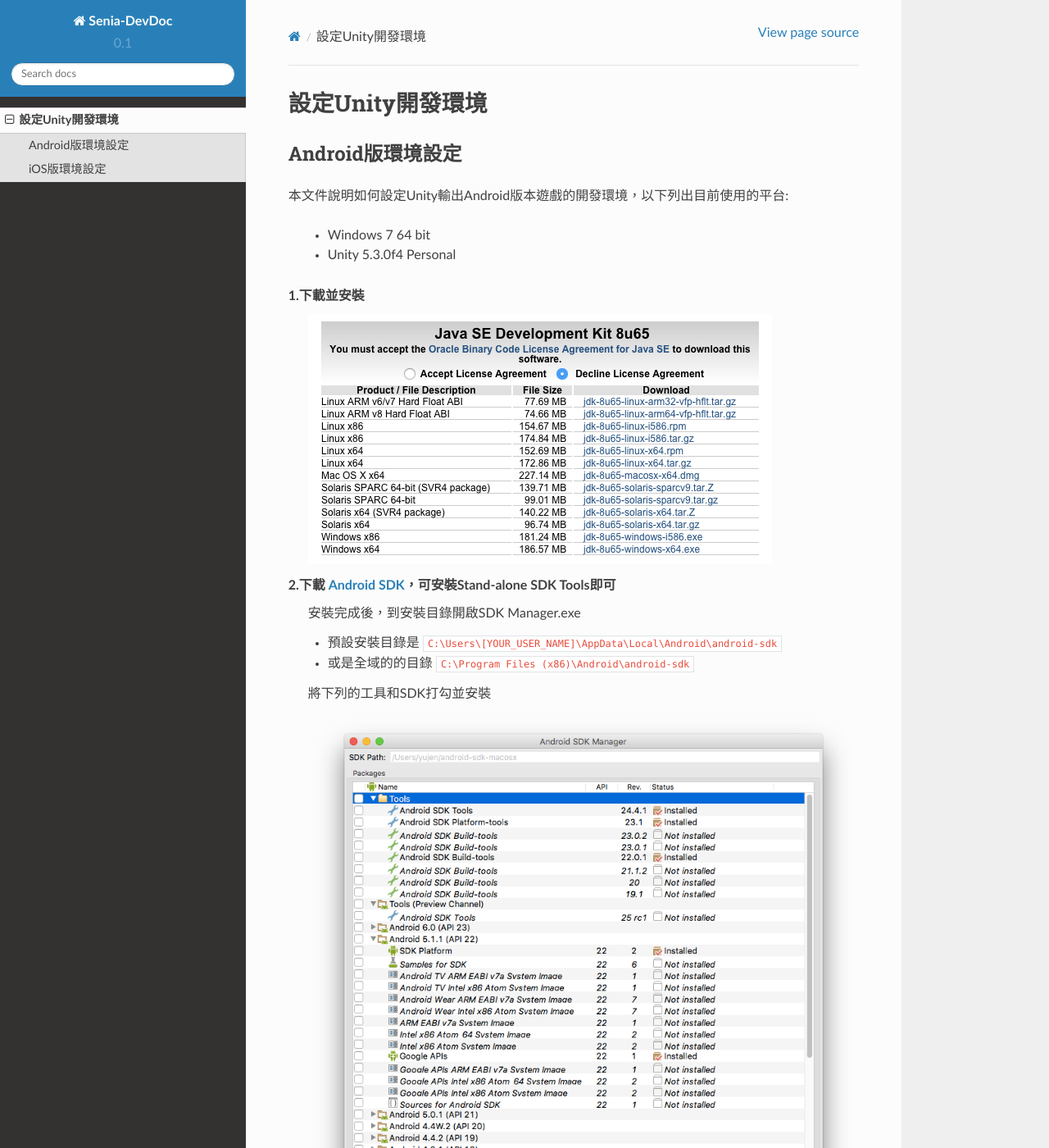
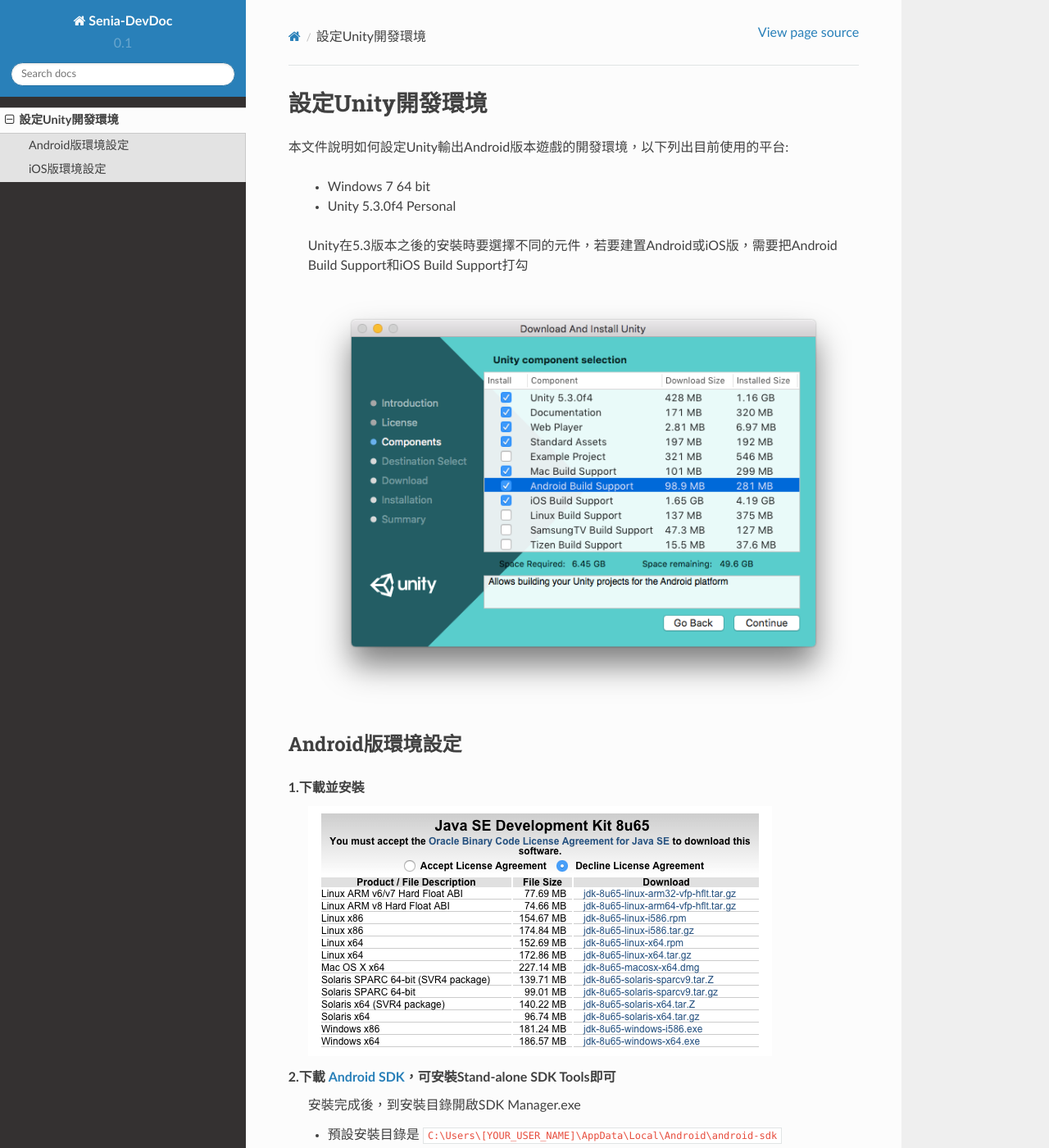
Before and after one commit to yujen/Senia-DevDoc, a Sphinx documentation site: the page built from docs/setup-build-environment.rst, in a window 1280 px wide and 1400 px high. Shown: the whole window at 82% size. Built offline with Sphinx 7.4.7 and the Read the Docs theme 2.0.0, drawn with Linux system fonts in a browser that asks for light colours.

Commit message:
add install unity 5.3

```diff
--- a/docs/index.rst
+++ b/docs/index.rst
@@ -5,8 +5,6 @@
 
 賽妮亞開發文件
 ========================================
-
-Contents:
 
 .. toctree::
    :maxdepth: 2
--- a/docs/setup-build-environment.rst
+++ b/docs/setup-build-environment.rst
@@ -1,14 +1,18 @@
 設定Unity開發環境
 ========================================
-
-Android版環境設定
-----------------------------------------
 
 本文件說明如何設定Unity輸出Android版本遊戲的開發環境，以下列出目前使用的平台:
 
    * Windows 7 64 bit
    * Unity 5.3.0f4 Personal
 
+   Unity在5.3版本之後的安裝時要選擇不同的元件，若要建置Android或iOS版，需要把Android Build Support和iOS Build Support打勾
+
+   .. image:: /_static/image/setup-build-environment/0_install_unity.png
+
+
+Android版環境設定
+----------------------------------------
 
 1.下載並安裝
    .. image:: /_static/image/setup-build-environment/1_install_jdk.png
@@ -32,7 +36,7 @@
    預設值分別是
 
    * ``C:\Users\[YOUR_USER_NAME]\AppData\Local\Android\android-sdk`` (Android SDK預設目錄)
-   * ``C:\Program Files (x86)\Android\android-sdk`` (Android SDK全域目錄)
+    或是 ``C:\Program Files (x86)\Android\android-sdk`` (Android SDK全域目錄)
    * ``C:\Program Files\Java\jdk1.8.0_05`` (JDK版本可能不同)
 
    .. image:: /_static/image/setup-build-environment/3_unity_preferences.png
@@ -47,7 +51,7 @@
 
 5.設定PlayerSettings
 
-   .. warning:: 因為還沒有正式發佈，所以這些值可以先用暫代值
+   .. note:: 因為還沒有正式發佈，所以這些值可以先用暫代值
 
    * Company Name代表公司或開發單位名稱
    * Product Name表示產品名稱，Android選單顯示在icon下的文字
```
Also changed, not shown: docs/_static/image/setup-build-environment/0_install_unity.png (added).
